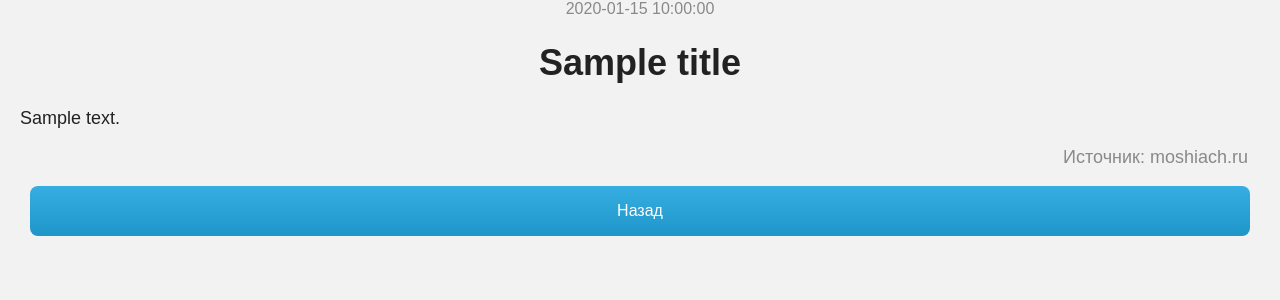
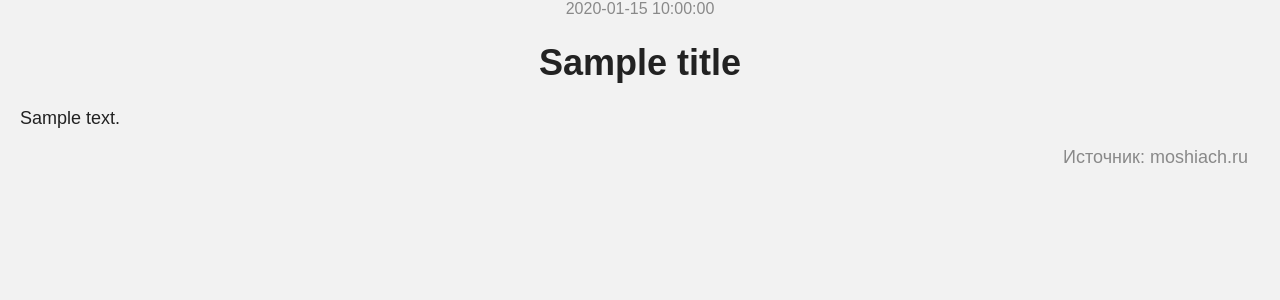
Before and after one commit to FlashLight552/aiogram_tg_bot, a Django app: template kolel_web/hitas/templates/content.html in a window 1280 px wide. Shown: the top 300 px of the page. Run offline with Django 4.2, Linux system fonts and the light colour scheme; the template is opened without the code that fills it: most values are stand-ins (such as "Sample title", 1, 10 or a date in 2020); parts of the project's set-up code (start-up, migrations or seed data) failed here and were passed over; some libraries are stand-ins or nearby versions.

Commit message:
Update content.html

```diff
--- a/kolel_web/hitas/templates/content.html
+++ b/kolel_web/hitas/templates/content.html
@@ -16,9 +16,9 @@
     <p>Источник: moshiach.ru</p>
 </div>
 
-<div class='go_back_button'>
+{% comment %} <div class='go_back_button'>
 <a href="{% url 'hitas:index' %}"class="button-tg"> Назад </a>
-</div>
+</div> {% endcomment %}
 
 
 {% endblock content %}
```
